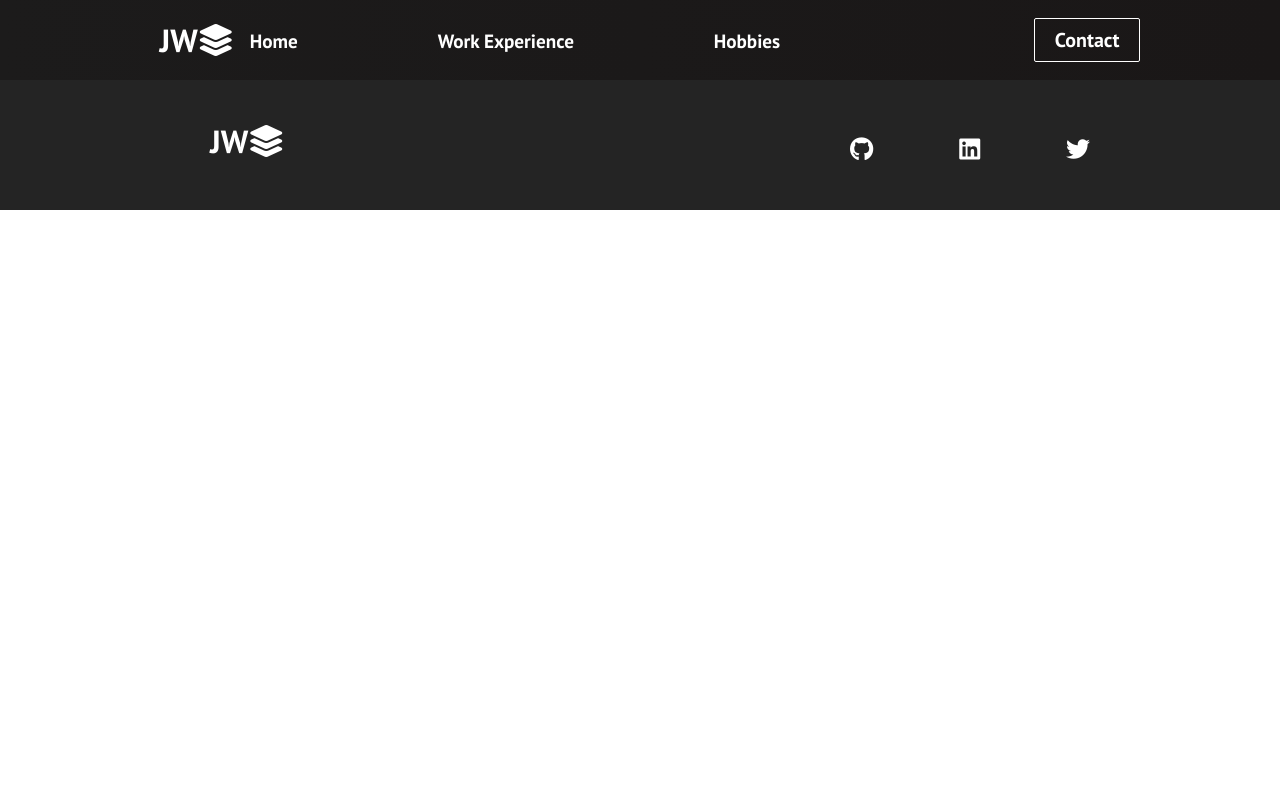
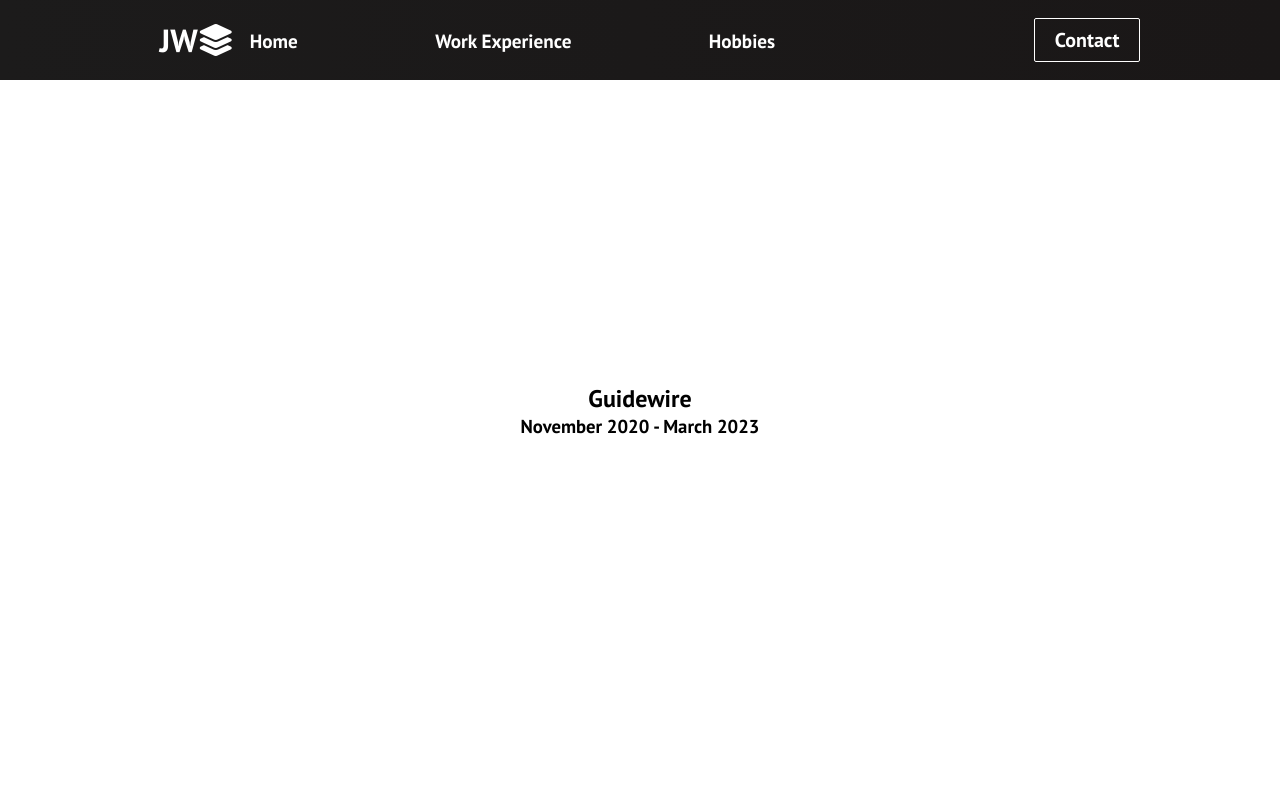
Before and after one commit to xJWzZ/react-personal-website-1, a React (Create React App) app: page /work/guidewire in a window 1280 px wide. Shown: the top 800 px of the page. Built offline with nearby package versions, Linux system fonts and the light colour scheme.

Commit message:
Add Guidewire page

```diff
--- a/src/App.js
+++ b/src/App.js
@@ -5,6 +5,7 @@
 import WorkExperience from './Pages/WorkExperience';
 import Hobbies from './Pages/Hobbies';
 import Footer from './Components/Footer';
+import Guidewire from './Pages/Guidewire';
 
 function App() {
   return (
@@ -15,6 +16,7 @@
           <Route path='/' exact Component={Home}/>
           <Route path='/workexperience' Component={WorkExperience}/>
           <Route path='/hobbies' Component={Hobbies}/>
+          <Route path='/work/guidewire' Component={Guidewire}/>
         </Routes>
         <Footer></Footer>
       </Router>
--- a/src/Components/Navbar.css
+++ b/src/Components/Navbar.css
@@ -37,7 +37,7 @@
   .nav-menu {
     display: grid;
     grid-template-columns: repeat(4, auto);
-    grid-gap: 10px;
+    /* grid-gap: 10px; */
     list-style: none;
     text-align: center;
     width: 60vw;
--- a/src/Components/WorkExperienceSection.css
+++ b/src/Components/WorkExperienceSection.css
@@ -1,10 +1,10 @@
 
 .animation {
     width: 50%;
-    height: 80px;
+    height: 60px;
     margin: 10px auto;
     display: grid;
     place-items: center;
     align-content: center;
-    min-height: 100vh;
+    min-height: 80vh;
 }
--- a/src/Components/WorkExperienceSection.js
+++ b/src/Components/WorkExperienceSection.js
@@ -10,9 +10,6 @@
     }, [])
   return (
     <>
-        <section className='animation' data-aos="fade-left" data-aos-easing="linear">
-            <h1>Work Experience</h1>
-        </section>
         <section className='animation' data-aos="fade-left">
             <h2>Guidewire</h2>
             <h3>November 2020 - March 2023</h3>
--- /dev/null
+++ b/src/Pages/Guidewire.js
@@ -0,0 +1,12 @@
+import React from 'react'
+import WorkExperienceSection from '../Components/WorkExperienceSection'
+
+function Guidewire() {
+  return (
+    <>
+        <WorkExperienceSection></WorkExperienceSection>
+    </>
+  )
+}
+
+export default Guidewire
--- a/src/Pages/WorkExperience.js
+++ b/src/Pages/WorkExperience.js
@@ -1,12 +1,10 @@
 import React from 'react'
 import '../App.css'
-import WorkExperienceSection from '../Components/WorkExperienceSection'
 import Cards from '../Components/Cards'
 
 export default function WorkExperience() {
     return (
         <>
-            {/* <WorkExperienceSection></WorkExperienceSection> */}
             <Cards></Cards>
         </>
       )
```
